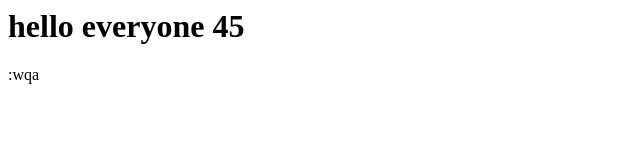
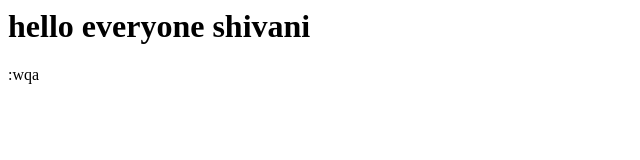
Before and after one commit to ShivaniPatil943/test2, a plain HTML site: page index.html in a window 1280 px wide. Shown: the whole page, without its empty margins (0-640 px from the left). Drawn offline with Linux system fonts and the light colour scheme.

Commit message:
initial commit

```diff
--- a/index.html
+++ b/index.html
@@ -1 +1 @@
-<h1> hello everyone 45</h1>:wqa
+<h1> hello everyone shivani</h1>:wqa
```
